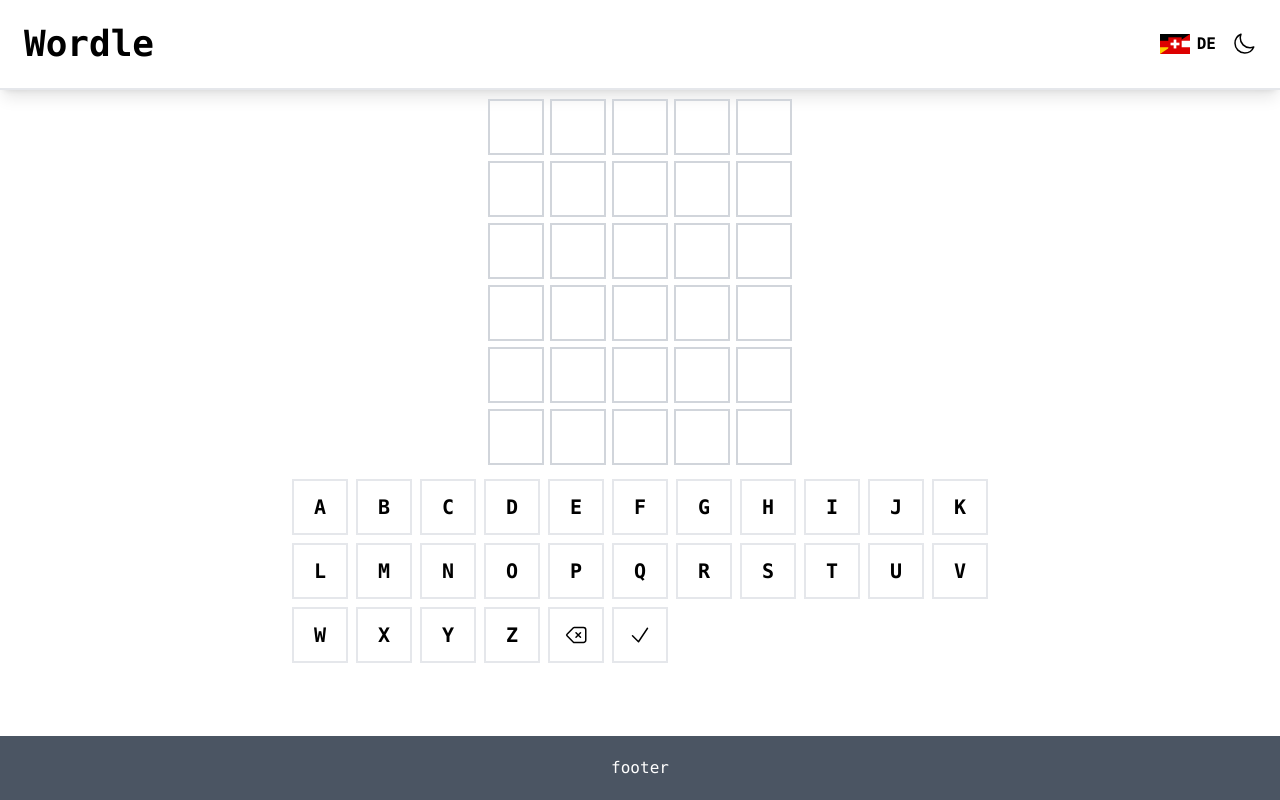
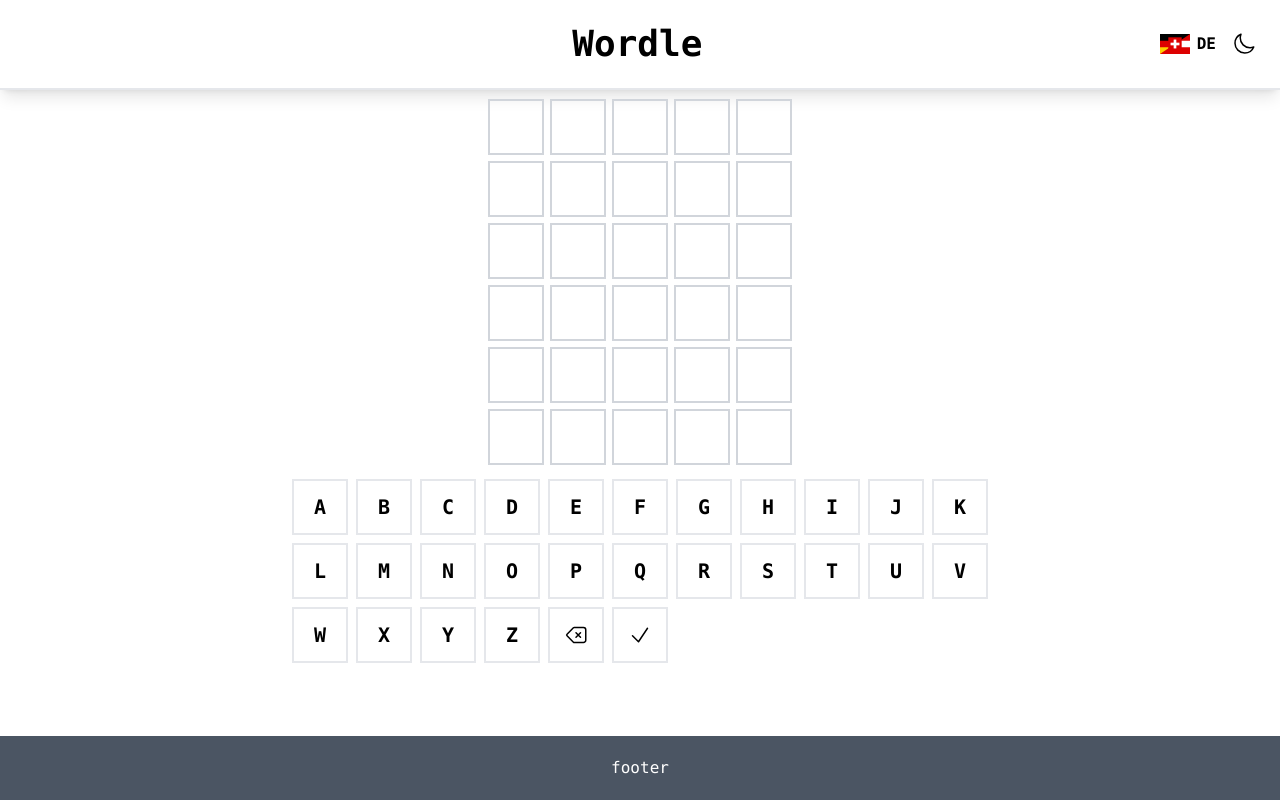
Before and after one commit to priegelsdev/wordle, a React (Vite) app: page / in a window 1280 px wide. Built offline with nearby package versions, Linux system fonts and the light colour scheme.

Commit message:
make header responsive

```diff
--- a/src/Components/Header.tsx
+++ b/src/Components/Header.tsx
@@ -137,7 +137,10 @@
 export default function Header({ englishMode, onClick }: HeaderProps) {
   return (
     <header className="flex items-center justify-between p-6 border-solid border-b-2 shadow-lg">
-      <h1 className="text-4xl font-bold">Wordle</h1>
+      <div className="" /* div exists only for flex to work properly */></div>
+      <h1 className="text-4xl font-bold justify-self-start mr-auto sm:mr-0 sm:ml-24">
+        Wordle
+      </h1>
       <div className="flex items-center">
         <button
           // since flags are sized a bit differently, we add different gap depending on which flag is shown
```
